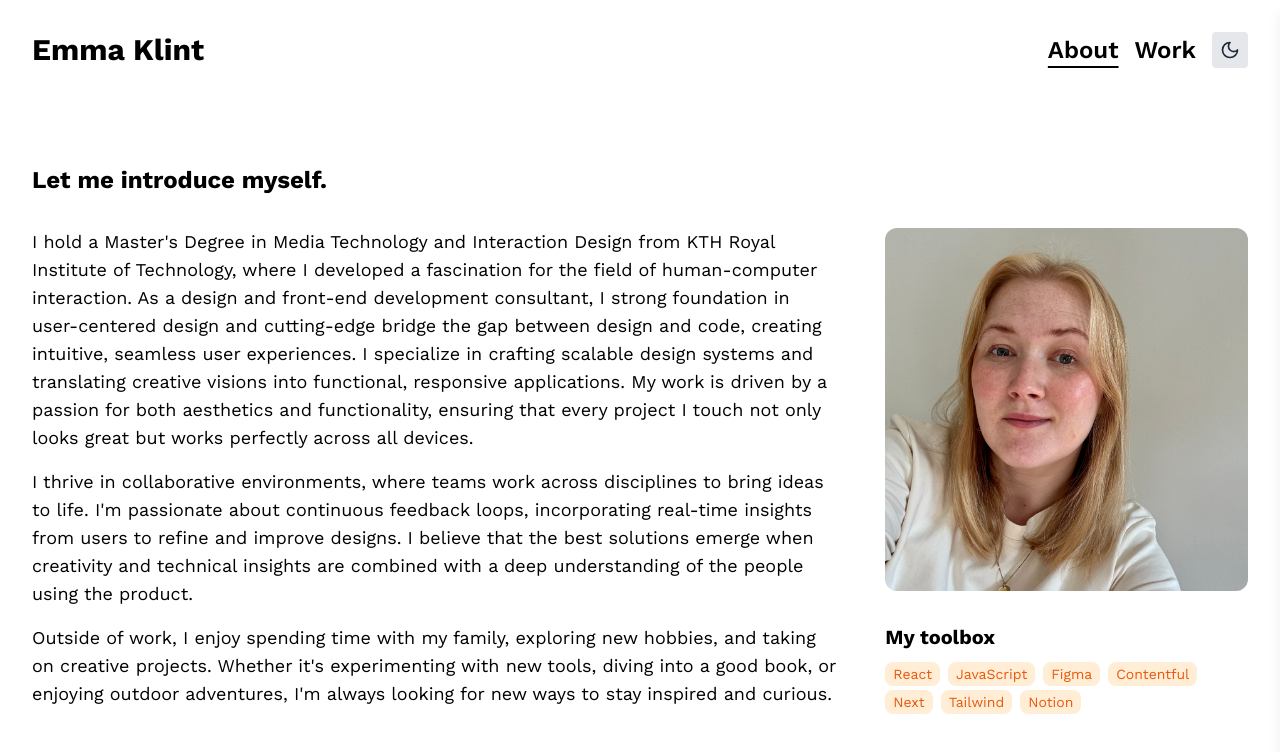
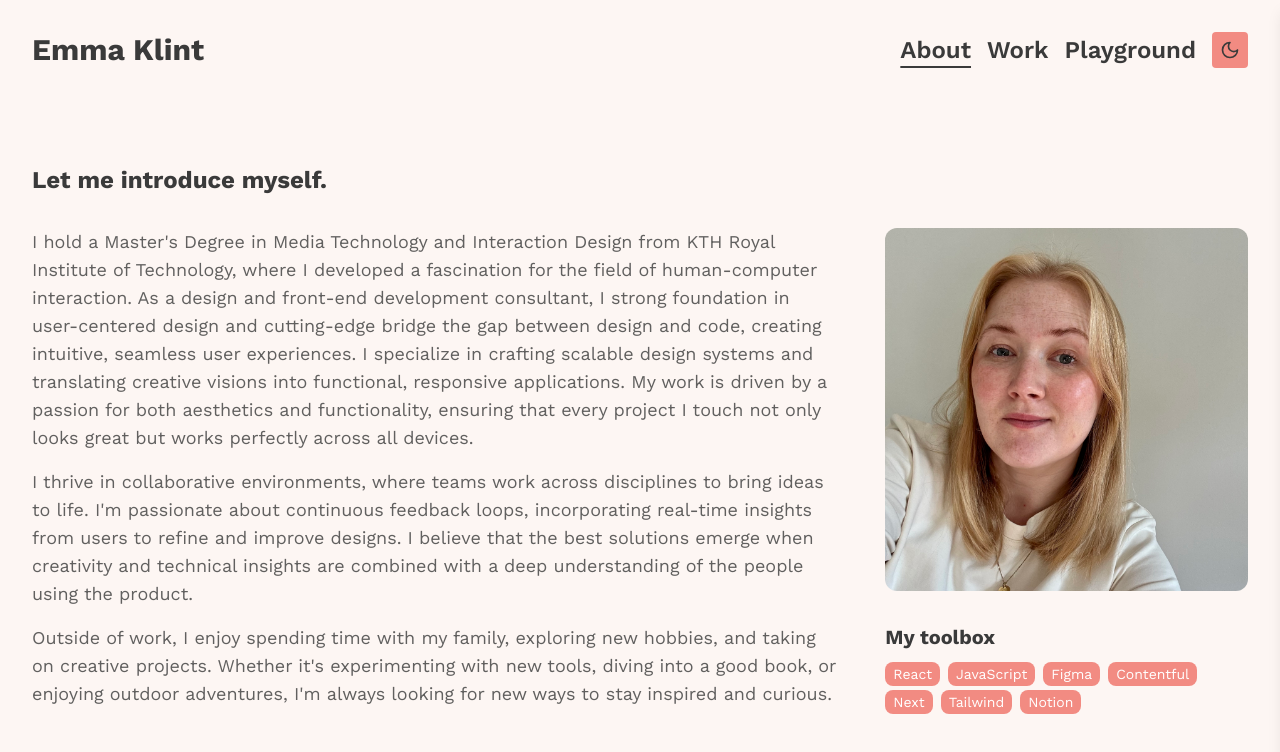
Before and after one commit to emmaklint/portfolio, a Next.js app: page /about in a window 1280 px wide. Shown: the top 752 px of the page. Built offline with nearby package versions, Linux system fonts and the light colour scheme.

Commit message:
add theme switch

```diff
--- a/src/app/about/page.js
+++ b/src/app/about/page.js
@@ -67,7 +67,7 @@ export default function About() {
                     <li key={index} className="inline-block ">
                       <span
                         key={index}
-                        className="text-sm bg-orange-100 mr-2 mb-2 px-2 py-1 text-orange-600 font-medium rounded-lg"
+                        className="text-sm bg-action mr-2 px-2 py-1 text-white font-medium rounded-lg"
                       >
                         {tool}
                         {/* {index !== tags.length - 1 && <span className="mx-2">•</span>} */}
--- a/src/app/globals.css
+++ b/src/app/globals.css
@@ -3,24 +3,27 @@
 @tailwind utilities;
 
 :root {
-  --background: #ffffff;
-  --foreground: #000000;
+  --action-base: rgb(242, 139, 130);
+  --surface-base: rgb(253, 246, 243);
+  --content-base: rgb(58, 58, 58);
 }
 
 [data-theme="dark"] {
-  --background: #1a202c;
-  --foreground: #ffffff;
+  --action-base: rgb(139, 62, 62);
+  --surface-base: rgb(35, 35, 35);
+  --content-base: rgb(255, 255, 255);
 }
 
 /* Future themes can be added here */
 [data-theme="party"] {
-  --background: #e0adad;
-  --foreground: #ce2727;
+  --action-base: rgb(242, 139, 130);
+  --surface-base: rgb(255, 209, 193);
+  --content-base: rgb(139, 62, 62);
 }
 
 body {
-  background-color: var(--background);
-  color: var(--foreground);
+  background-color: var(--surface-base);
+  color: var(--content-base);
   visibility: hidden;
 }
 
@@ -33,3 +36,7 @@ body[data-theme-set] {
     text-wrap: balance;
   }
 }
+
+p {
+  color: color-mix(in srgb, var(--content-base) 80%, var(--surface-base));
+}
--- a/src/app/page.js
+++ b/src/app/page.js
@@ -3,13 +3,13 @@ import Link from "next/link";
 export default function Home() {
   return (
     <section className="flex flex-col md:justify-center items-center">
-      <p className=" text-xl/relaxed  md:text-3xl/relaxed mb-8 max-w-prose text-center ">
+      <p className="text-xl/relaxed  md:text-3xl/relaxed mb-8 max-w-prose text-center ">
         I&apos;m a developer and designer who enjoys creating user-centered
         digital experiences that combine thoughtful design with functional code.
       </p>
       <Link
         href="/work"
-        className="mt-4 px-4 py-2 bg-gray-800	text-white rounded hover:bg-amber-600"
+        className="mt-4 px-4 py-2 text-content font-semibold rounded btn bg-action"
       >
         See my work
       </Link>
--- /dev/null
+++ b/src/app/playground/page.js
@@ -0,0 +1,9 @@
+export default function Playground() {
+  return (
+    <section className="flex flex-col md:justify-center items-center">
+      <p className="text-xl/relaxed  md:text-3xl/relaxed mb-8 max-w-prose text-center ">
+        Playground
+      </p>
+    </section>
+  );
+}
--- a/src/app/work/page.js
+++ b/src/app/work/page.js
@@ -59,12 +59,12 @@ function Card({ page }) {
       <div className="flex flex-col gap-2">
         {client && <span className="text-sm">{client}</span>}
         {title && <h2 className="text-base md:text-xl font-bold">{title}</h2>}
-        {description && <p className="text-gray-600">{description}</p>}
+        {description && <p className="">{description}</p>}
         <div className="">
           {tags.map((tag, index) => (
             <span
               key={index}
-              className="text-sm bg-orange-100 mr-2 px-2 py-1 text-orange-600 font-medium rounded-lg"
+              className="text-sm bg-action mr-2 px-2 py-1 text-white font-medium rounded-lg"
             >
               {tag.name}
               {/* {index !== tags.length - 1 && <span className="mx-2">•</span>} */}
@@ -75,7 +75,7 @@ function Card({ page }) {
       {slug && (
         <Link
           href={`/work/${slug}`}
-          className="group inline-flex items-center gap-1 font-medium text-gray-800 transition-colors duration-200 hover:text-orange-700"
+          className="group inline-flex items-center gap-1 font-medium transition-colors duration-200 hover:text-action"
         >
           Read more
           <ArrowRight className="h-4 w-4 transition-transform duration-200 group-hover:translate-x-1" />
--- a/src/components/Navbar.js
+++ b/src/components/Navbar.js
@@ -12,7 +12,7 @@ const NavLink = ({ href, children, onClick }) => {
   return (
     <Link
       href={href}
-      className={`font-semibold hover:text-orange-700 text-4xl md:text-2xl ${
+      className={`font-semibold hover:text-action text-4xl md:text-2xl ${
         isActive ? "underline underline-offset-8" : ""
       }`}
       onClick={onClick}
@@ -68,9 +68,11 @@ const DrawerMenu = ({ isOpen, onClose }) => {
               Work
             </NavLink>
           </li>
-          {/* <li>
-            <NavLink href="/blog" onClick={onClose}>Blog</NavLink>
-          </li> */}
+          <li>
+            <NavLink href="/playground" onClick={onClose}>
+              Playground
+            </NavLink>
+          </li>
         </ul>
       </div>
     </div>
@@ -122,13 +124,13 @@ const Navbar = () => {
           <li>
             <NavLink href="/work">Work</NavLink>
           </li>
-          {/* <li>
-            <NavLink href="/blog">Blog</NavLink>
-          </li> */}
+          <li>
+            <NavLink href="/playground">Playground</NavLink>
+          </li>
           <li>
             <button
               onClick={toggleTheme}
-              className="bg-gray-200 dark:bg-gray-700 text-gray-800 dark:text-white rounded p-2"
+              className="bg-action text-content rounded p-2"
               aria-label="Toggle theme"
             >
               {theme === "light" ? (
--- a/tailwind.config.js
+++ b/tailwind.config.js
@@ -8,14 +8,16 @@ module.exports = {
   darkMode: "class", // Enable class-based dark mode
   theme: {
     extend: {
-      colors: {
-        lightBackground: "#f5f4ef",
-        lightForeground: "#3a3838",
-        darkBackground: "#0a0a0a",
-        darkForeground: "ededed",
-      },
       fontFamily: {
         sans: ["var(--font-work-sans)"],
+      },
+      backgroundColor: {
+        surface: "var(--surface-base)",
+        action: "var(--action-base)",
+      },
+      textColor: {
+        content: "var(--content-base)",
+        action: "var(--action-base)",
       },
     },
   },
```
